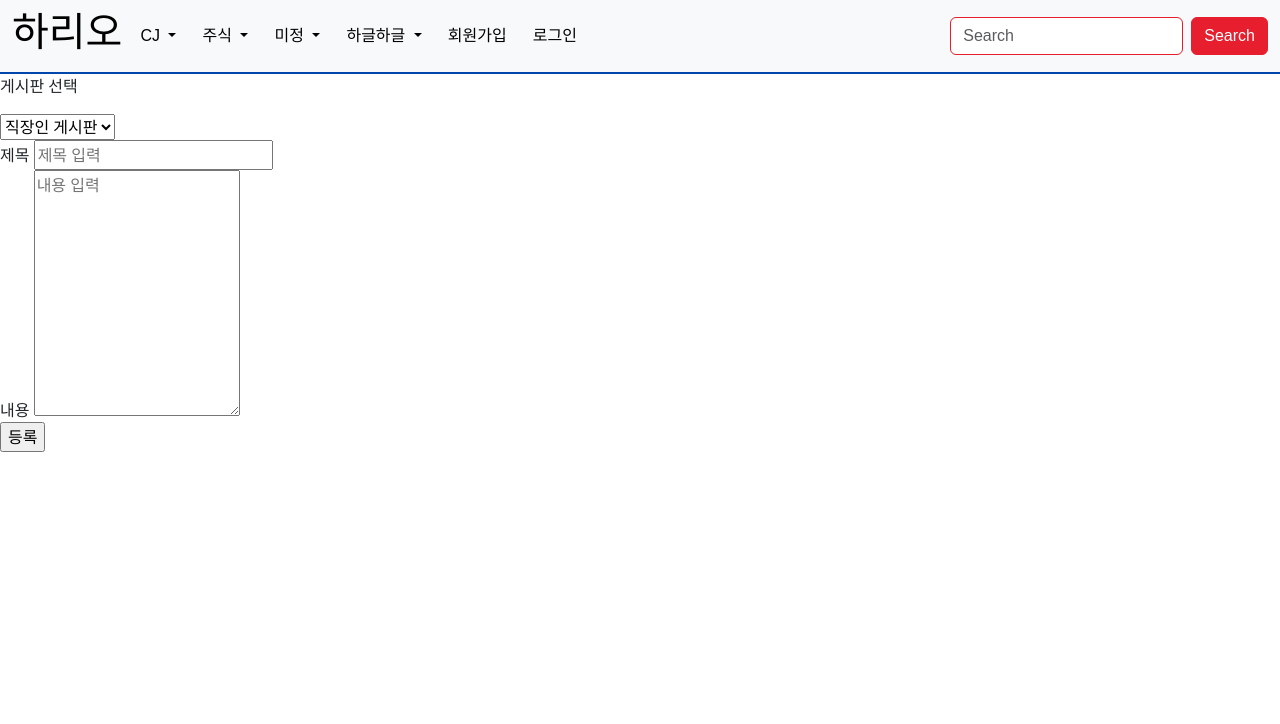
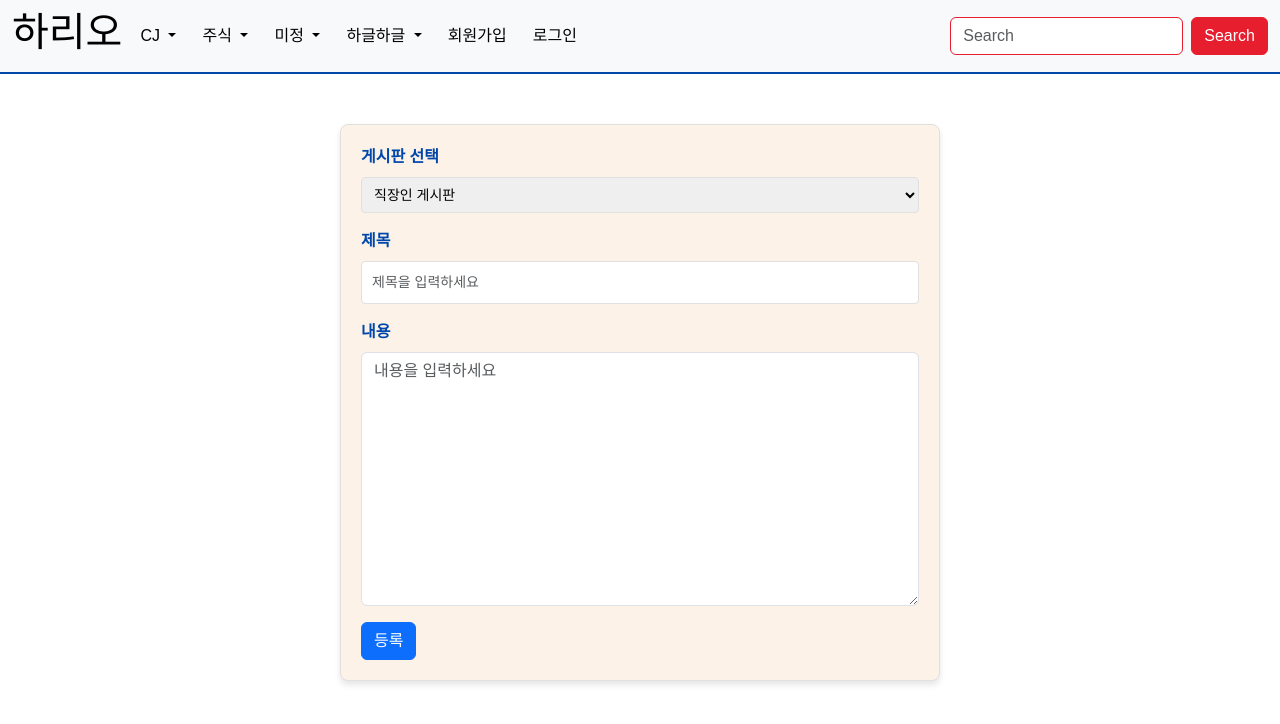
Before and after one commit to haeunE/Hario, a Flask app: template apps/board/templates/board/new.html in a window 1280 px wide. Shown: the top 724 px of the page. Run offline with Flask 3, Linux system fonts and the light colour scheme; the template is opened without the code that fills it: values that come from a table or form of the project are taken from there, others are empty; parts of the project's set-up code (start-up, migrations or seed data) failed here and were passed over; some web fonts are replaced.

Commit message:
feat:board 등록 구현

```diff
--- a/apps/board/static/css/new.css
+++ b/apps/board/static/css/new.css
@@ -0,0 +1,65 @@
+/* 기본 폼 스타일 */
+.new-board form {
+  max-width: 600px;
+  margin: 50px auto 0;
+  padding: 20px;
+  background-color: #FCF2E8; /* 사용자의 배경색 */
+  border: 1px solid #E0E0E0;
+  border-radius: 8px;
+  box-shadow: 0 4px 6px rgba(0, 0, 0, 0.1);
+  font-family: Arial, sans-serif;
+}
+
+/* 라벨 스타일 */
+.new-board form p, form label {
+  font-size: 16px;
+  font-weight: bold;
+  margin-bottom: 8px;
+  color: #0047AB; /* CJ Blue */
+}
+
+/* 입력 필드 스타일 */
+.new-board form input[type="text"], form select, form textarea {
+  width: 100%;
+  padding: 10px;
+  margin-bottom: 16px;
+  border: 1px solid #E0E0E0;
+  border-radius: 4px;
+  font-size: 14px;
+}
+
+/* 입력 필드 포커스 스타일 */
+.new-board form input[type="text"]:focus, form select:focus, form textarea:focus {
+  border-color: #0047AB; /* CJ Blue */
+  outline: none;
+}
+
+/* 에러 메시지 스타일 */
+.new-board form p[style="color: red;"] {
+  margin-top: -12px;
+  margin-bottom: 8px;
+  font-size: 12px;
+  color: #E61E2E; /* CJ Red */
+}
+
+/* 제출 버튼 스타일 */
+.new-board form button {
+  background-color: #FF6600; /* CJ Orange */
+  color: #FFFFFF;
+  border: none;
+  padding: 12px 20px;
+  font-size: 16px;
+  border-radius: 4px;
+  cursor: pointer;
+}
+
+.new-board form button:hover {
+  background-color: #E55A00;
+}
+
+/* 전체 선택 메뉴 스타일 */
+.new-board select.board-select {
+  font-size: 14px;
+  padding: 8px;
+  margin-bottom: 16px;
+}
--- a/apps/board/templates/board/new.html
+++ b/apps/board/templates/board/new.html
@@ -2,50 +2,48 @@
 {% block title %}게시물 등록{% endblock %}
 
 {% block css %}
-<link rel="stylesheet" href="{{url_for('board.static', filename='css/new.css')}}">
+<link rel="stylesheet" href="{{ url_for('board.static', filename='css/new.css') }}">
 {% endblock %}
 
 {% block content %}
-<div>
-  <form action="{{url_for('board.new')}}" method="post">
-    {{form.csrf_token}}
+<div class="new-board">
+  <form action="{{ url_for('board.new') }}" method="post">
+    {{ form.csrf_token }}
+
     <div>
-      <!-- 유저의 UserRole에 따라 Worker는 1, 2, 3/ Seeker는 2, 3 -->
       <p>게시판 선택</p>
       {% if user.userinfo.department_id == 99 %}
-      <select class="board-select" name="board_type" aria-label="Default select example">
+      <select class="board-select" name="board_type" aria-label="게시판 선택">
         <option value="2">구직자 게시판</option>
         <option value="3">전체 게시판</option>
       </select>
       {% else %}
-      <select class="board-select" name="board_type" aria-label="Default select example">
+      <select class="board-select" name="board_type" aria-label="게시판 선택">
         <option value="1">직장인 게시판</option>
         <option value="2">구직자 게시판</option>
         <option value="3">전체 게시판</option>
       </select>
       {% endif %}
     </div>
+
     <div>
-      {{form.subject.label}}
-      {{form.subject(placeholder="제목 입력")}}
-    </div>
-    <div>
+      {{ form.subject.label }}
+      {{ form.subject(class_="form-control", placeholder="제목을 입력하세요") }}
       {% for error in form.subject.errors %}
-        <p style="color: red;">{{error}}</p>
+        <p style="color: red;">{{ error }}</p>
       {% endfor %}
     </div>
+
     <div>
-      {{form.content.label}}
-      {{form.content(placeholder="내용 입력")}}
+      {{ form.content.label }}
+      {{ form.content(class_="form-control", placeholder="내용을 입력하세요") }}
+      {% for error in form.content.errors %}
+        <p style="color: red;">{{ error }}</p>
+      {% endfor %}
     </div>
+
     <div>
-      {% for error in form.content.errors %}
-        <p style="color: red;">{{error}}</p>
-      {% endfor %}
-
-      <div>
-        {{form.submit()}}
-      </div>
+      {{ form.submit(class_="btn btn-primary") }}
     </div>
   </form>
 </div>
```
